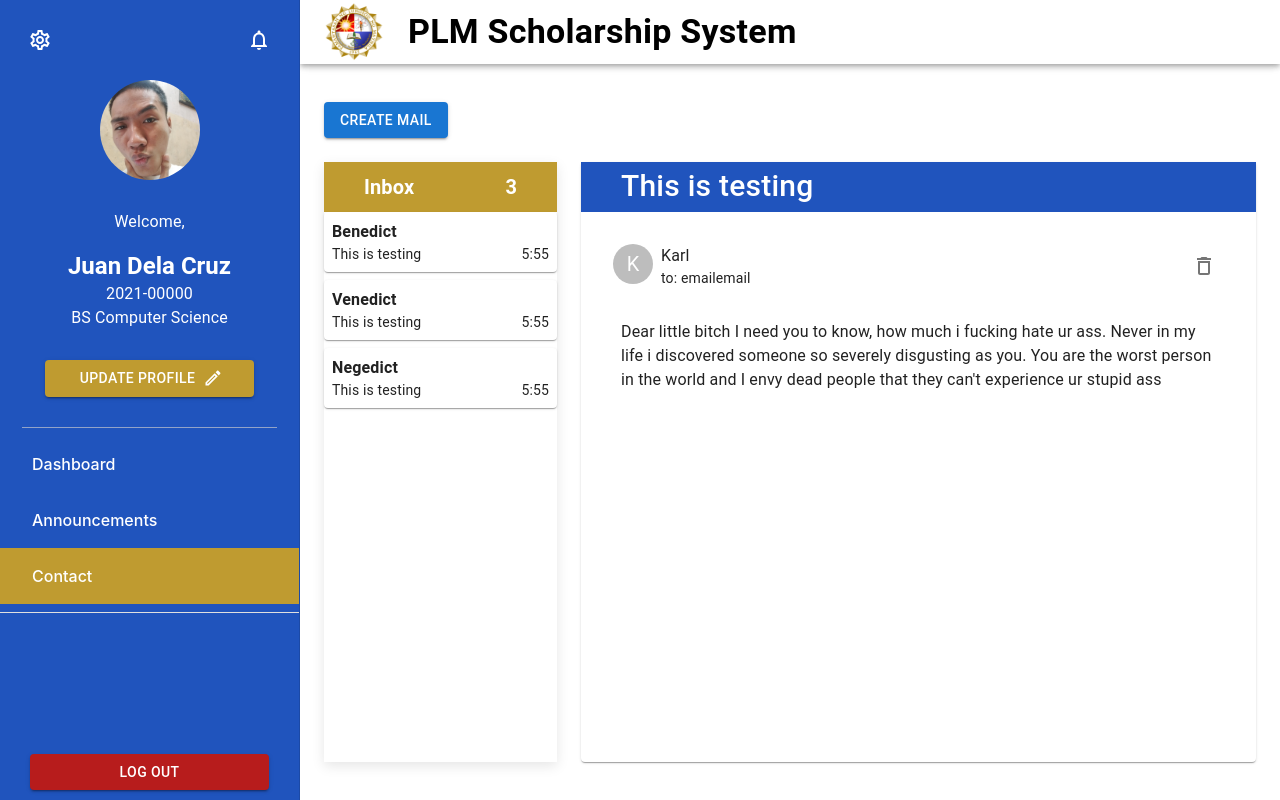
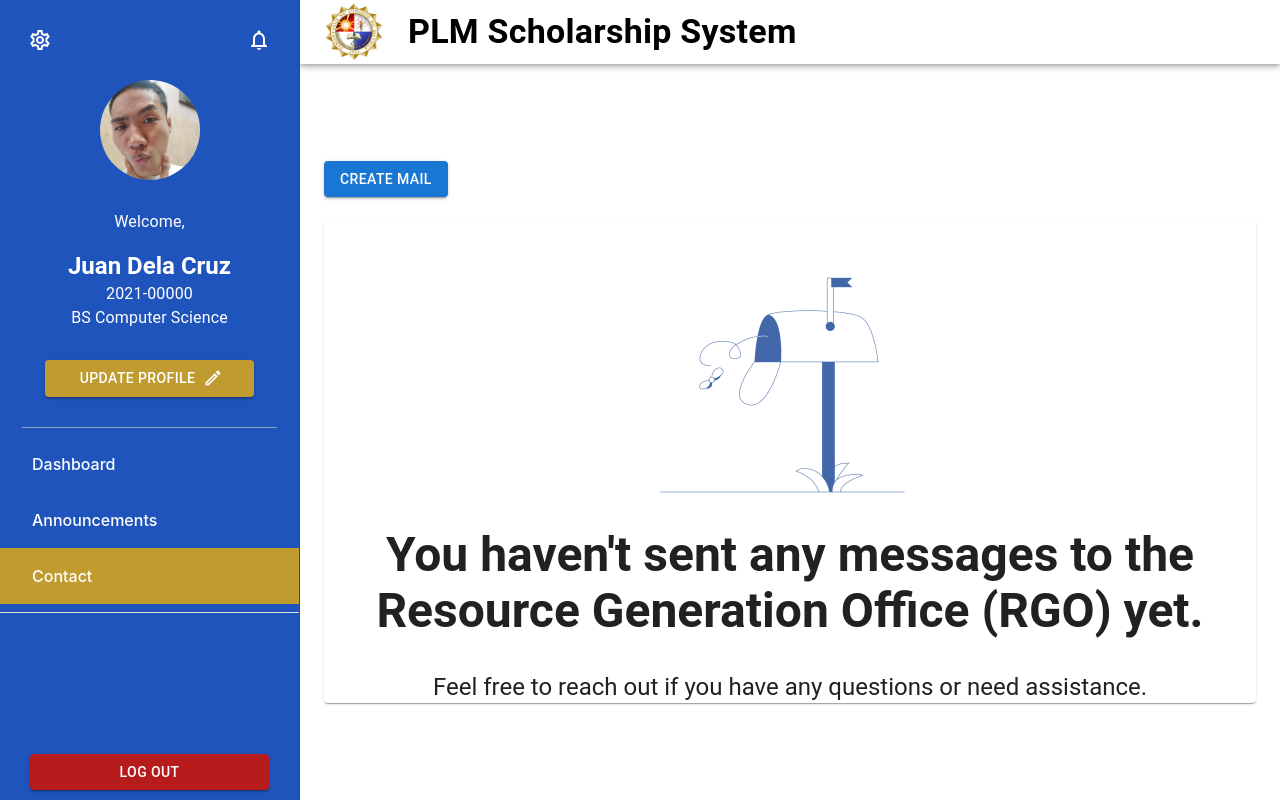
Before and after one commit to Malaga-Karl/scholarship_system, a React (Vite) app in the folder client/: page /studentview/contact in a window 1280 px wide. Built offline with nearby package versions, Linux system fonts and the light colour scheme.

Commit message:
test commit

```diff
--- a/client/src/pages/StudentView/StudentViewContact.tsx
+++ b/client/src/pages/StudentView/StudentViewContact.tsx
@@ -77,7 +77,7 @@ const messages:Mail[] = [
 
 export default function StudentViewContact(){
     const [mailIndex, setMailIndex] = useState(1)
-    const hasMessage:boolean = true;
+    const hasMessage:boolean = false;
 
     return(
         <StudentViewTemplate active="contact">
```
